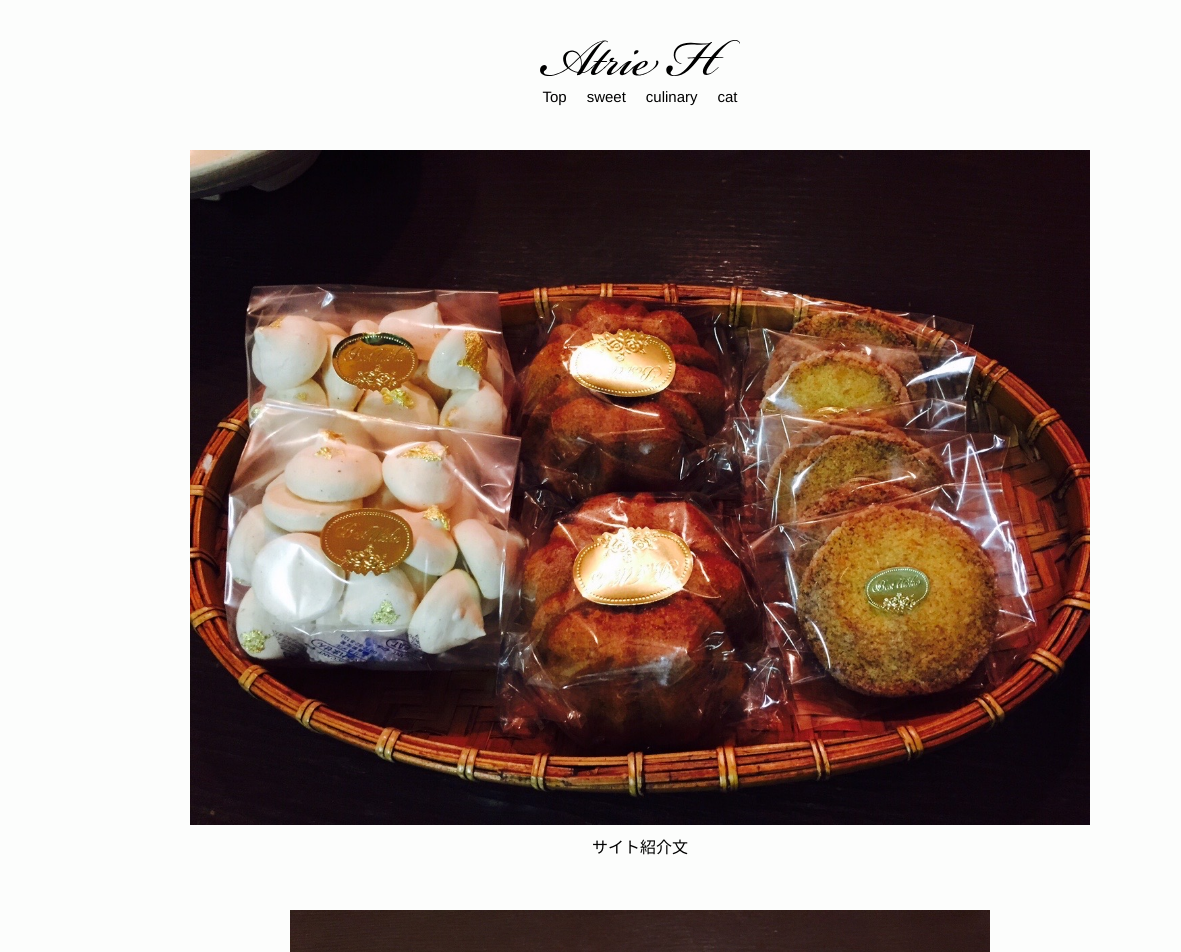
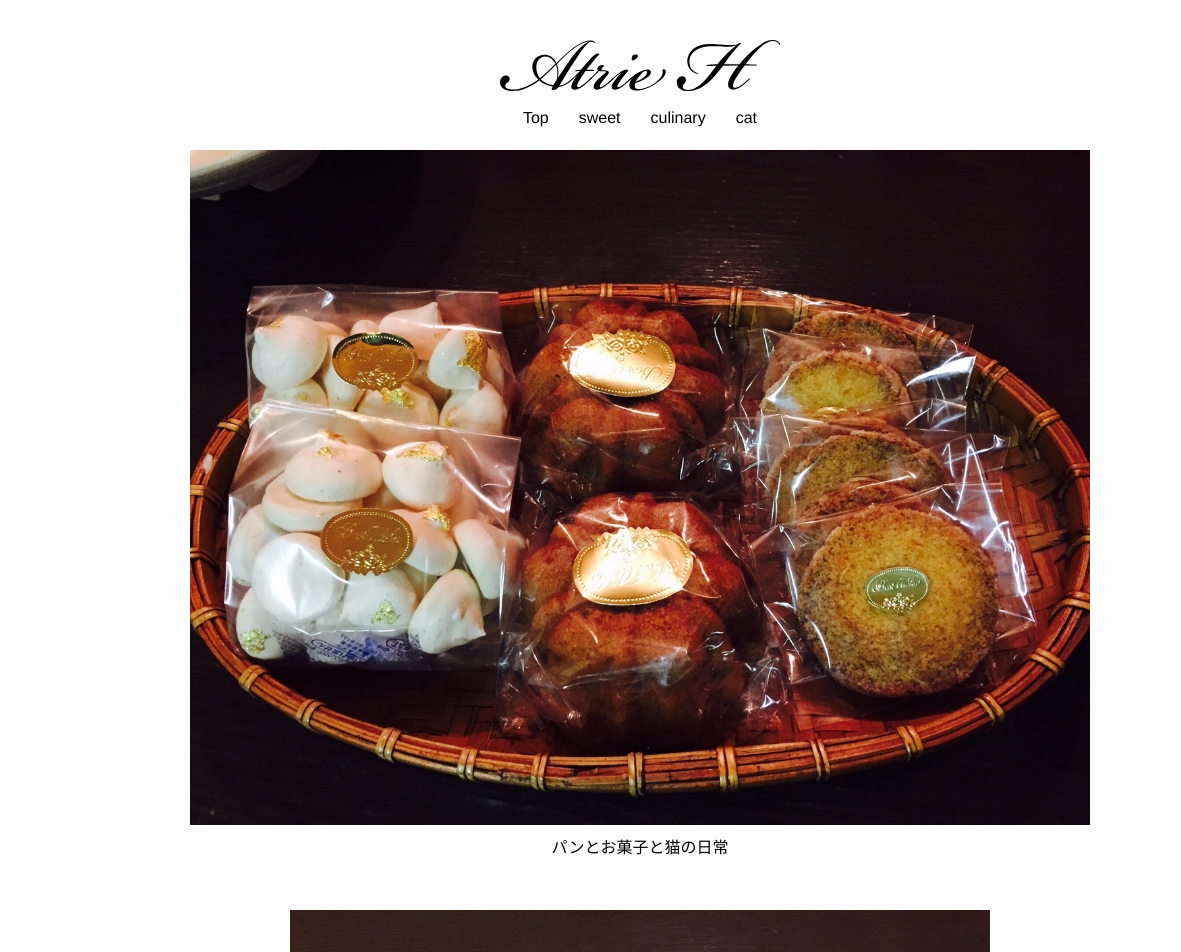
Before and after one commit to Yuichi617/mama_blog, a plain HTML site: page index.html in a window 1280 px wide. Shown: the top 952 px of the page, 0-1181 px from the left. Drawn offline with Linux system fonts and the light colour scheme.

Commit message:
update:210205

```diff
--- a/css/style.css
+++ b/css/style.css
@@ -308,8 +308,8 @@ header {
 }
 
 .header_logo {
-    width:200px;
-    height: 50px;
+    width: 280px;
+    height: 70px;
     margin-top: 40px;
 }
 
@@ -336,7 +336,8 @@ header {
 }
 
 .nav_item {
-    font-size: 15px;
+    font-size: 16px;
+    padding: 0 15px;
 }
 
 /* コンテントコンテナ */
--- a/index.html
+++ b/index.html
@@ -42,7 +42,7 @@
 
             <div class="top_image">
                 <img src="img/IMG_5437.JPG">
-                <p>サイト紹介文</p>
+                <p>パンとお菓子と猫の日常</p>
             </div>
 
             <div class="top_content_container">
@@ -278,5 +278,6 @@
     </footer>
     <script src="js/switch.js"></script>
     <script src="js/scroll.js"></script>
+    <!-- <script src="js/scroll_animation.js"></script> -->
 </body>
 </html>
```
Also changed, not shown: js/scroll_animation.js (added, +17 -0 lines).
